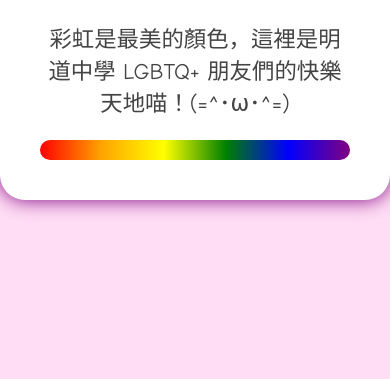
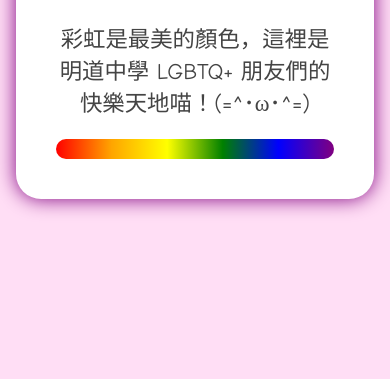
Before and after one commit to HACO8888/Mingdao.gay, a plain HTML site: page index.html in a window 390 px wide. Shown: the part 465-844 px from the top of the page. Drawn offline with Linux system fonts and the light colour scheme.

Commit message:
fix: font and mobile layout

```diff
--- a/index.html
+++ b/index.html
@@ -10,11 +10,13 @@
 </head>
 
 <body>
+  <div class="center">
     <div class="container">
       <h1>Welcome to Mingdao Gay!</h1>
       <p>彩虹是最美的顏色，這裡是明道中學 LGBTQ+ 朋友們的快樂天地喵！(=^･ω･^=)</p>
       <div class="pride-flag"></div>
     </div>
+  </div>
 </body>
 
 </html>
--- a/styles.css
+++ b/styles.css
@@ -1,24 +1,34 @@
 body {
-  font-family: "Comic Sans MS", cursive, sans-serif;
+  font-family: "Comic Sans MS";
   background-color: #ffdef5;
   color: #444;
   display: flex;
-  align-items: center;
-  justify-content: center;
-  height: 100vh;
-  margin: 0;
+  height: 98dvh;
+  padding-left: 0.5rem;
+  padding-right: 0.5rem;
 }
+
+.center {
+  margin-top: auto;
+  margin-bottom: auto;
+  margin: auto;
+}
+
 .container {
+  margin-top: auto;
+  margin-bottom: auto;
   text-align: center;
   background: #ffffff;
   padding: 40px;
   border-radius: 25px;
   animation: rainbow-shadow 6s linear infinite;
 }
+
 h1 {
   color: #ff69b4;
   font-size: 3.5em;
 }
+
 p {
   font-size: 1.4em;
   margin-top: 15px;
```
Lines whose indentation alone changed are shown as unchanged.
